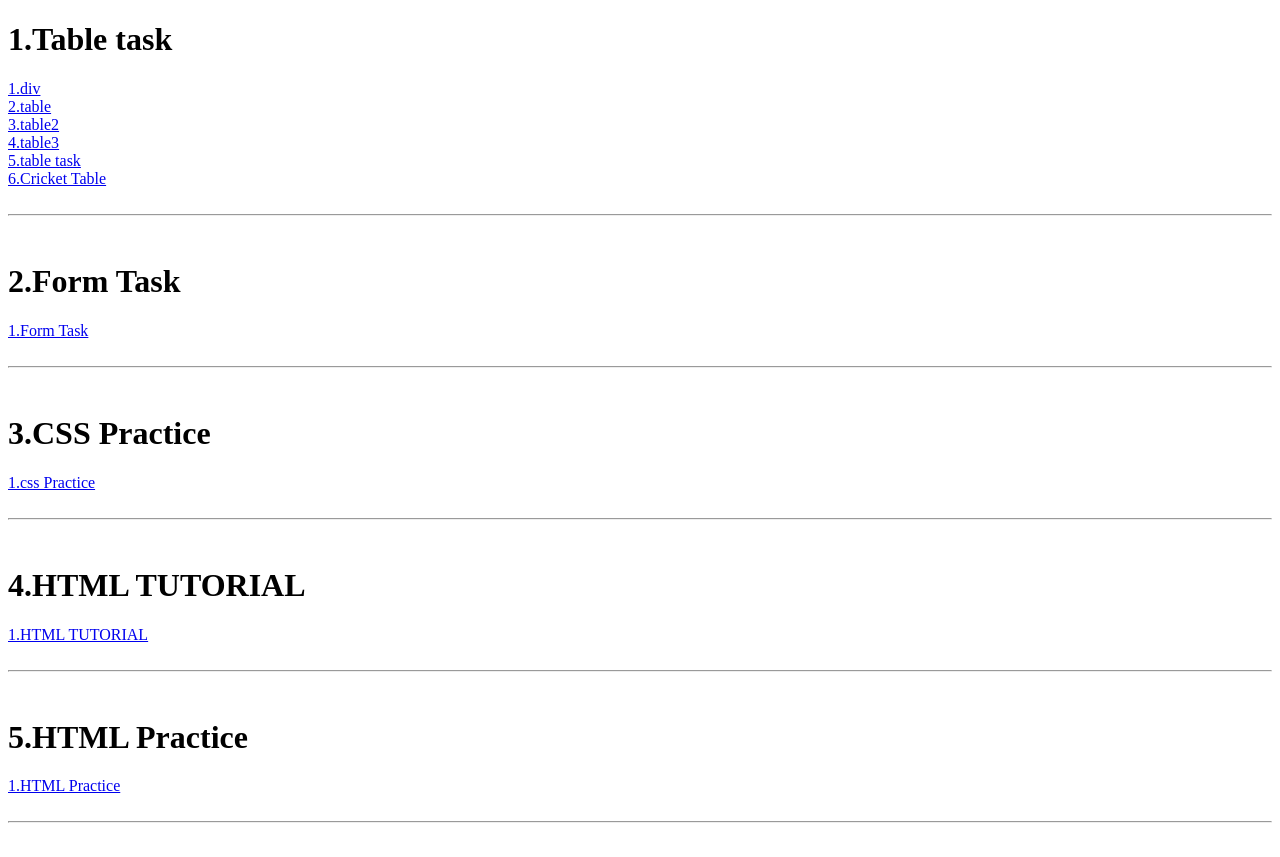
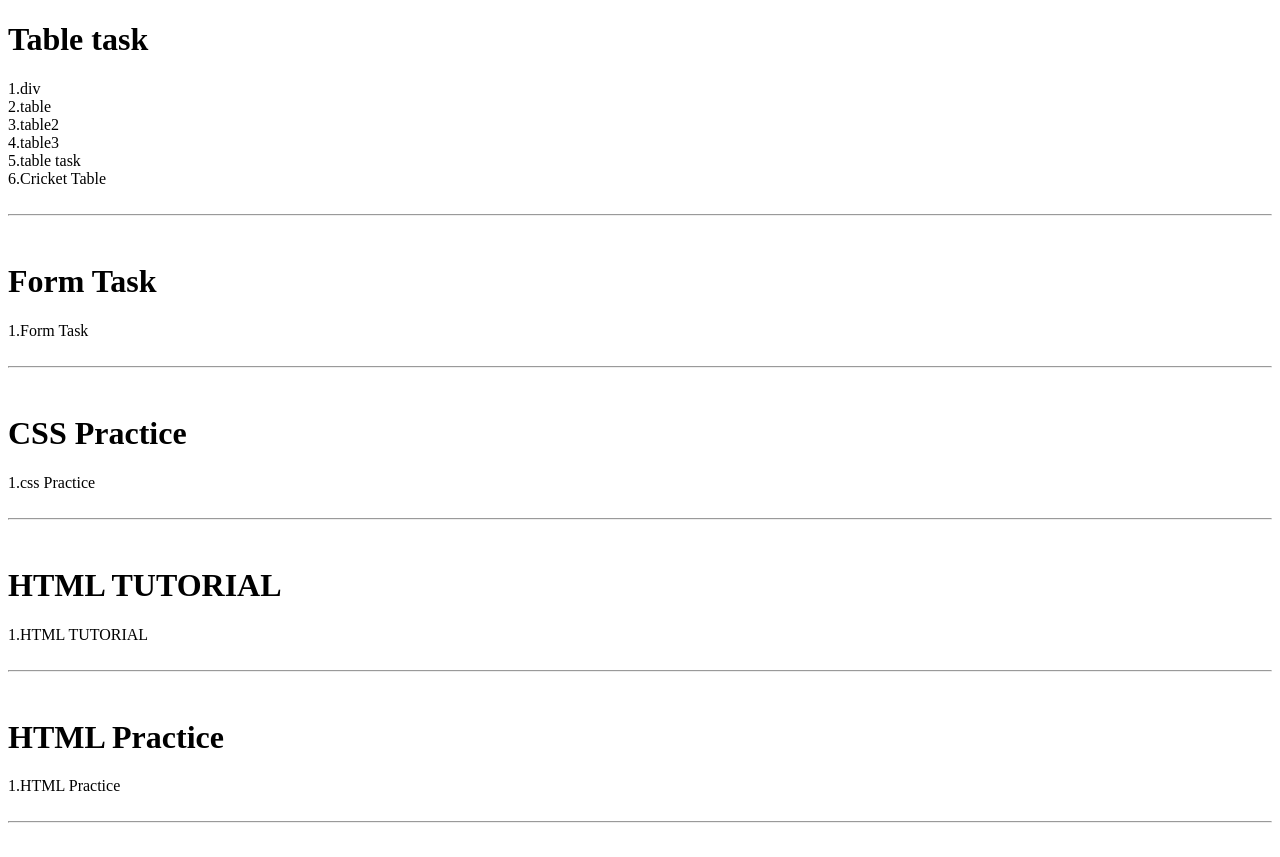
Before and after one commit to dharmikvarsani/Frontend, a plain HTML site: page index.html in a window 1280 px wide. Drawn offline with Linux system fonts and the light colour scheme.

Commit message:
File Update

```diff
--- a/index.html
+++ b/index.html
@@ -7,37 +7,64 @@
     <title>Document</title>
 </head>
 
+<style>
+/* body{
+background-image: url(./img.jpg);
+background-attachment: fixed;
+background-size: 100%;
+background-position: center;
+} */
+
+.heading{
+}
+
+.task{
+text-decoration: none;
+color: black;
+
+
+
+}
+
+
+
+
+
+
+</style>
+
+
 
 
 <body>
 
-<h1>1.Table task</h1>
-    <a  href="./TABLETASK/div.html" target="_blank">1.div</a>  <br>
-    <a  href="./TABLETASK/table.html" target="_blank">2.table</a>  <br>
-    <a  href="./TABLETASK/table2.html" target="_blank">3.table2</a>  <br>
-    <a  href="./TABLETASK/table3.html" target="_blank">4.table3</a>  <br>
-    <a  href="./TABLETASK/task.html" target="_blank">5.table task</a>  <br>
-    <a  href="./TABLETASK/cricket.html" target="_blank">6.Cricket Table</a>  <br>
+<h1 class="heading">Table task</h1>
+    <a class="task"  href="./TABLETASK/div.html" target="_blank">1.div</a>  <br>
+    <a class="task"  href="./TABLETASK/table.html" target="_blank">2.table</a>  <br>
+    <a class="task" href="./TABLETASK/table2.html" target="_blank">3.table2</a>  <br>
+    <a class="task" href="./TABLETASK/table3.html" target="_blank">4.table3</a>  <br>
+    <a class="task" href="./TABLETASK/task.html" target="_blank">5.table task</a>  <br>
+    <a class="task" href="./TABLETASK/cricket.html" target="_blank">6.Cricket Table</a>  <br>
 <br>
 <hr>
 <br>
-<h1>2.Form Task</h1>
-<a href="./FORM/form.html" target="_blank">1.Form Task </a><br>
+<h1 class="heading">Form Task</h1>
+<a class="task" href="./FORM/form.html" target="_blank">1.Form Task </a><br>
 <br>
 <hr>
 <br>
-<h1>3.CSS Practice</h1>
-<a href="./CSS TUTORIAL/css/css.html" target="_blank">1.css Practice</a><br>
+<h1 class="heading">CSS Practice</h1>
+<a class="task" href="./CSS TUTORIAL/css/css.html" target="_blank">1.css Practice</a><br>
 <br>
 <hr>
 <br>
-<h1>4.HTML TUTORIAL</h1>
-<a href="./HTML tutorial/index.html" target="_blank">1.HTML TUTORIAL</a>  <br>
+<h1 class="heading">HTML TUTORIAL</h1>
+<a class="task" href="./HTML tutorial/index.html" target="_blank">1.HTML TUTORIAL</a>  <br>
 <br>
 <hr>
 <br>
-<h1>5.HTML Practice</h1>
-<a href="./HTML Practice/ladakh.html" target="_blank">1.HTML Practice</a>  <br>
+<h1 class="heading">HTML Practice</h1>
+<a class="task" href="./HTML Practice/ladakh.html" target="_blank">1.HTML Practice</a>  <br>
 <br>
 <hr>
 <br>
```
